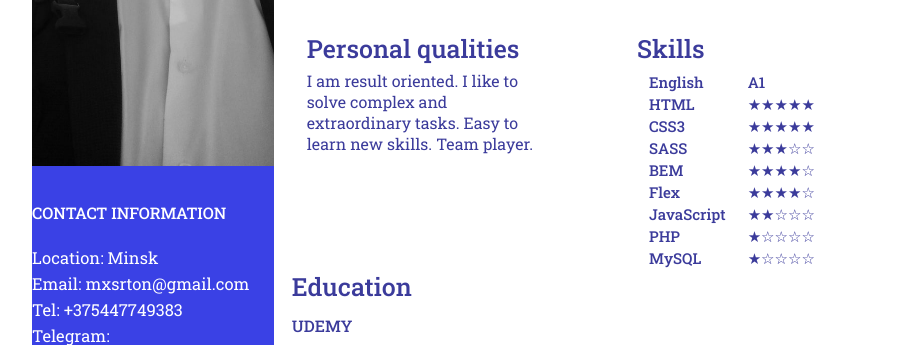
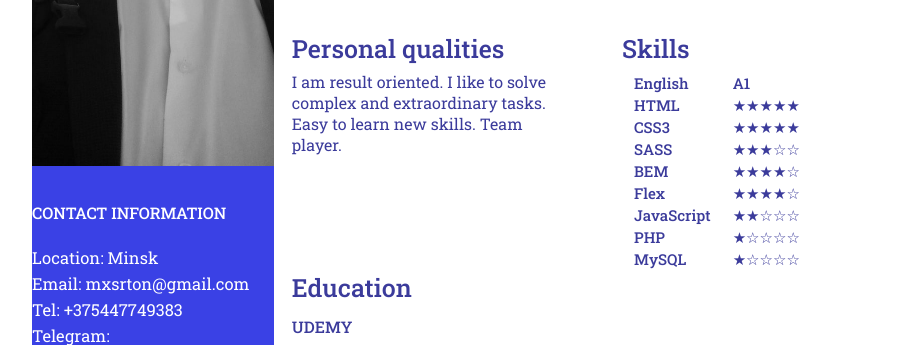
Before and after one commit to MxKlim/rsschool-cv, a plain HTML site: page index.html in a window 1280 px wide. Shown: the part 384-729 px from the top of the page, without its empty margins (160-1083 px from the left). Drawn offline with Linux system fonts and the light colour scheme.

Commit message:
refactor: change padding article

```diff
--- a/css/style.css
+++ b/css/style.css
@@ -97,7 +97,7 @@ html {
 }
 .about-data{
     width: 45%;
-    padding: 0 2.5%;
+
 
 }
 .page-title{
```
